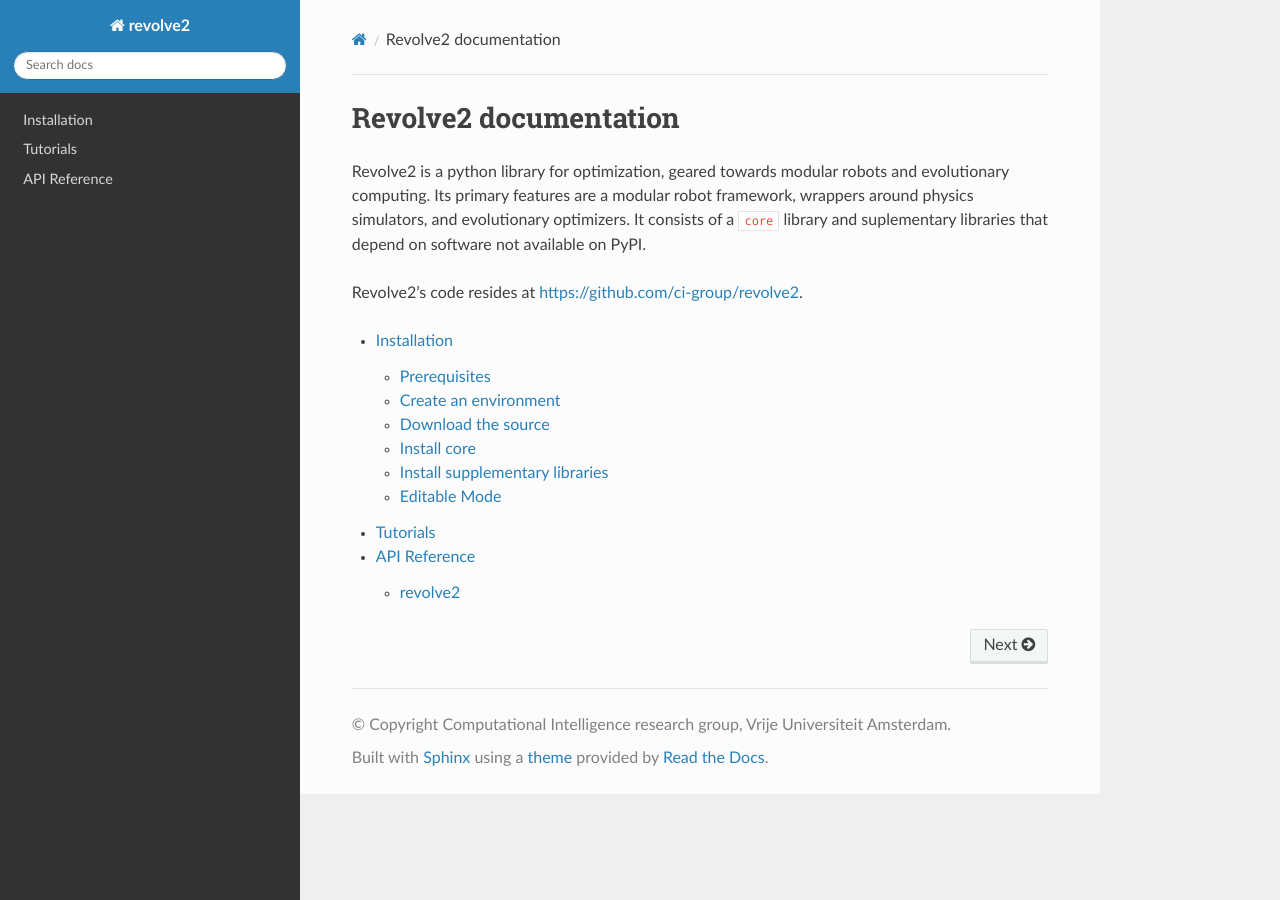
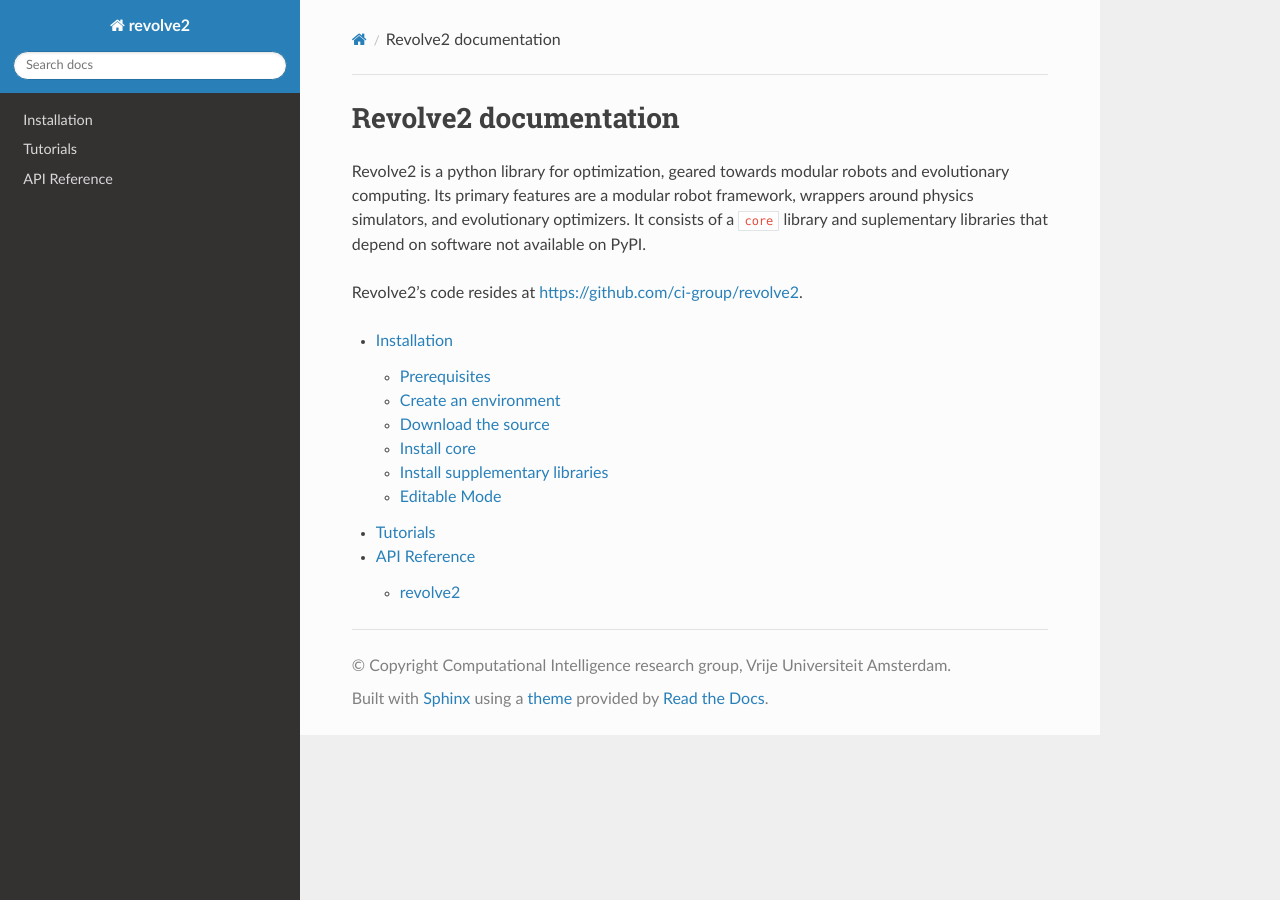
Before and after one commit to ci-group/revolve2, a Sphinx documentation site: the page built from docs/source/index.rst, in a window 1280 px wide. Built offline with Sphinx 7.4.7 and the Read the Docs theme 2.0.0, drawn with Linux system fonts in a browser that asks for light colours; pages that are not in the unit, such as notebooks, are missing from menus.

Commit message:
Small style change

```diff
--- a/docs/source/conf.py
+++ b/docs/source/conf.py
@@ -68,3 +68,4 @@
 autosectionlabel_prefix_document = True
 
 html_show_sourcelink = False
+html_theme_options = {"prev_next_buttons_location": None}
```
